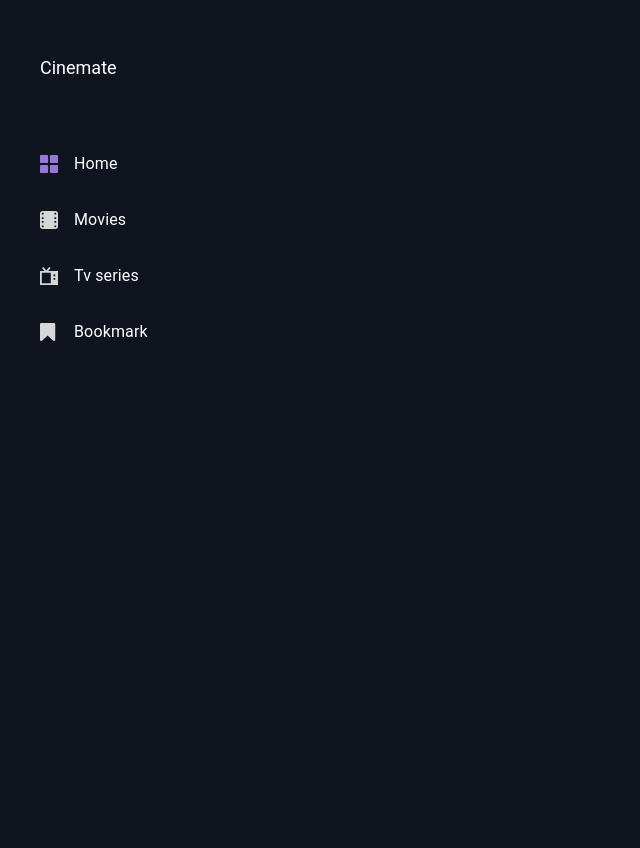
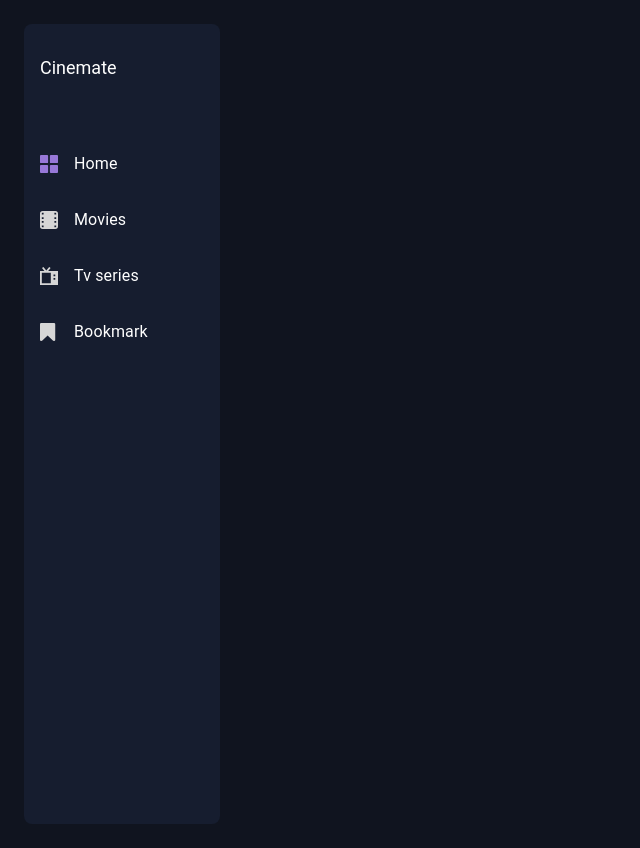
Before and after one commit to roshindavis15/Cinemate, a React (Create React App) app: page / in a window 1280 px wide. Shown: the whole page, without its empty margins (0-640 px from the left). Built offline with nearby package versions, Linux system fonts and the light colour scheme.

Commit message:
sidebar width adjusted

```diff
--- a/src/components/sideBar/index.tsx
+++ b/src/components/sideBar/index.tsx
@@ -36,7 +36,7 @@ const Sidebar=()=>{
     return (
         <Box
         sx={{
-            backgroundColor:"161d2f",
+            backgroundColor:"#161d2f",
             padding:2,
             borderRadius:2,
             display:"flex",
@@ -46,8 +46,10 @@ const Sidebar=()=>{
             },
             alignItems:"center",
             justifyContent:"space-between",
-            width:"100%",
+            width:{
+            sm:"100%",
             lg:200
+            },
         }}
         >
             <Box sx={{
```
